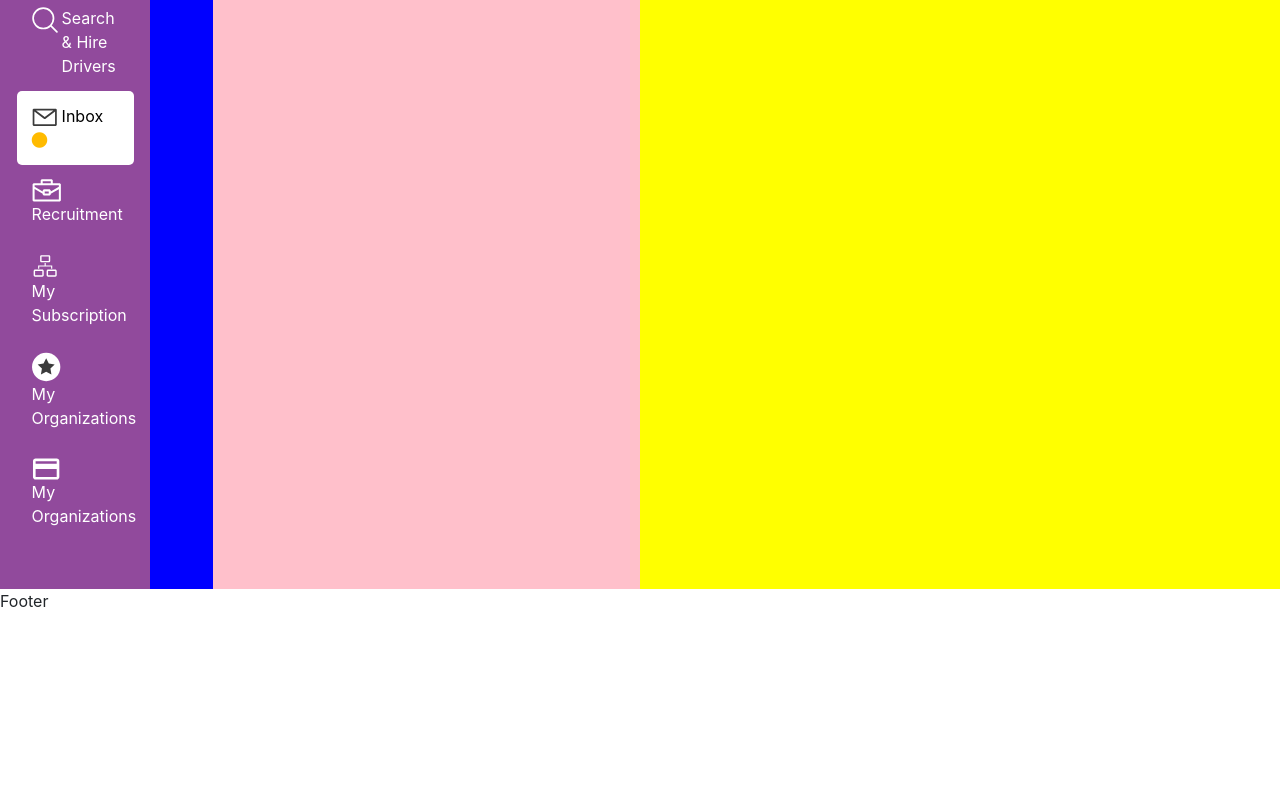
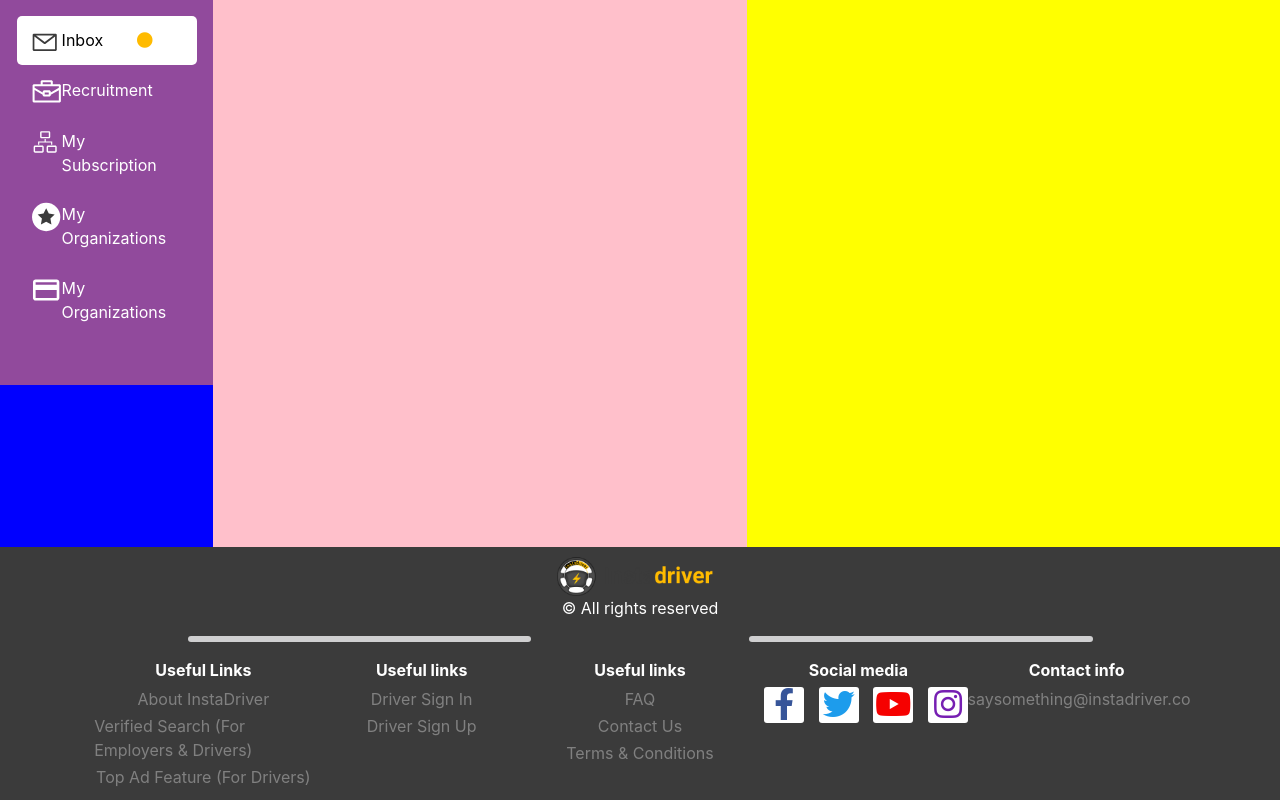
Before and after one commit to AbbyB97/FS_assignment, a React (Create React App) app: page / in a window 1280 px wide. Shown: the part 352-1152 px from the top of the page. Before the commit the page ends 965 px from the top, so only its background shows below. Built offline with nearby package versions, Linux system fonts and the light colour scheme.

Commit message:
added footer

```diff
--- a/src/App.js
+++ b/src/App.js
@@ -17,15 +17,15 @@ const App = () => {
       <hr />
       <div className="container-fluid">
         <Row>
-          <Col style={{backgroundColor:"blue"}} md={4} lg={2}>
+          <Col style={{backgroundColor:"blue"}} md={4} lg={3} xl={2}>
             <Sidebar />
           </Col>
-          <Col style={{ backgroundColor: "pink" }} md={3} lg={4}>
+          <Col style={{ height:"800px", backgroundColor: "pink" }} md={3} lg={4} xl={5}>
             <Searchbar />
             <Filter />
             <MessageList />
           </Col>
-          <Col style={{ backgroundColor: "yellow" }} md={5} lg={6}>
+          <Col style={{ backgroundColor: "yellow" }} md={5} lg={5} xl={5}>
             <Chatbox />
           </Col>
         </Row>
--- a/src/App.scss
+++ b/src/App.scss
@@ -1,5 +1,7 @@
 @import "./mediaquery.scss";
-
+body{
+  overflow-x: hidden;
+}
 .btn-mystyle {
   background-color: purple;
   color: white;
@@ -143,3 +145,15 @@ hr {
     // }
   }
 }
+
+.footer-div{
+background-color: #3b3b3b;
+hr{
+  margin-top: 0;
+  margin-bottom: 0;
+  padding: 0;
+  border: 0;
+  border-radius: 3px;
+  border-top: 6px solid #cfcfd0;
+}
+}
--- a/src/components/Footer.js
+++ b/src/components/Footer.js
@@ -1,12 +1,142 @@
 import React from "react";
+import { Row, Col } from "react-bootstrap";
+import Logo from "./widgets/Logo";
 const Footer = () => {
   return (
+    <div class="footer-div">
+      <Row md={12} style={{ justifyContent: "center", paddingTop: "0.5rem" }}>
+        <Logo />
+      </Row>
+      <p style={{ textAlign: "center", color: "white" }}>
+        &#169; All rights reserved
+      </p>
+      <Row>
+        <Col>
+          <hr style={{ marginLeft: "30%", marginRight: "15%" }}></hr>
+        </Col>
+        <Col>
+          <hr style={{ marginRight: "30%", marginLeft: "15%" }}></hr>
+        </Col>
+      </Row>
+      <div>
+        <Row className="mt-3 pb-2" style={{ justifyContent: "center" }}>
+          <Col md={2}>
+            <Row>
+              <p style={footerHeadStyle}>Useful Links</p>
+            </Row>
+            <Row>
+              <p style={footerLinkStyle}>About InstaDriver</p>
+            </Row>
+            <Row>
+              <p style={footerLinkStyle}>
+                Verified Search (For Employers & Drivers)
+              </p>
+            </Row>
 
-    <div>
-        Footer
+            <Row>
+              <p style={footerLinkStyle}>Top Ad Feature (For Drivers)</p>
+            </Row>
+          </Col>
+          <Col md={2}>
+            <Row>
+              <p style={footerHeadStyle}>Useful links</p>
+            </Row>
+            <Row>
+              <p style={footerLinkStyle}>Driver Sign In</p>
+            </Row>
+            <Row>
+              <p style={footerLinkStyle}>Driver Sign Up</p>
+            </Row>
+          </Col>
+          <Col md={2}>
+            <Row>
+              <p style={footerHeadStyle}>Useful links</p>
+            </Row>
+            <Row>
+              <p style={footerLinkStyle}>FAQ</p>
+            </Row>
+            <Row>
+              <p style={footerLinkStyle}>Contact Us</p>
+            </Row>
+            <Row>
+              <p style={footerLinkStyle}>Terms & Conditions</p>
+            </Row>
+          </Col>
+
+          <Col md={2}>
+            <Row>
+              <p style={footerHeadStyle}>Social media</p>
+            </Row>
+            <Row style={{ justifyContent: "center" }}>
+              <Col md={3}>
+                <div style={logoDiv}>
+                  <i
+                    style={{ color: "#375599" }}
+                    class="fab fa-facebook-f fa-2x"
+                  ></i>
+                </div>
+              </Col>
+              <Col md={3}>
+                <div style={logoDiv}>
+                  <i
+                    style={{ color: "#1d9cec" }}
+                    class="fab fa-twitter  fa-2x"
+                  ></i>
+                </div>
+              </Col>
+              <Col md={3}>
+                <div style={logoDiv}>
+                  <i
+                    style={{ color: "#f60100" }}
+                    class="fab fa-youtube fa-2x"
+                  ></i>
+                </div>
+              </Col>
+              <Col md={3}>
+                <div style={logoDiv}>
+                  <i
+                    style={{ color: "#761fb2" }}
+                    class="fab fa-instagram fa-2x"
+                  ></i>
+                </div>
+              </Col>
+            </Row>
+          </Col>
+          <Col md={2}>
+            <Row>
+              <p style={footerHeadStyle}>Contact info</p>
+            </Row>
+            <Row>
+              <p style={footerLinkStyle}>saysomething@instadriver.co</p>
+            </Row>
+          </Col>
+        </Row>
+      </div>
     </div>
-
   );
 };
 
+const footerLinkStyle = {
+  color: "gray",
+  marginBottom: "3px",
+  marginRight: "auto",
+  marginLeft: "auto",
+  cursor: "pointer",
+};
+const footerHeadStyle = {
+  fontWeight: "bold",
+  color: "white",
+  marginBottom: "5px",
+  marginLeft: "auto",
+  marginRight: "auto",
+};
+const logoDiv = {
+  borderRadius: "3px",
+  width: "2.5rem",
+  backgroundColor: "white",
+  textAlign: "center",
+  padding: "1px",
+  cursor:"pointer"
+};
+
 export default Footer;
--- a/src/components/Sidebar.js
+++ b/src/components/Sidebar.js
@@ -20,7 +20,7 @@ const Sidebar = () => {
   };
 
   return (
-    <Row style={{backgroundColor:"#914A9C"}} className="mr-5 pt-5 pb-5"  >
+    <Row style={{backgroundColor:"#914A9C"}} className="pt-5 pb-5"  >
       <Col md={12} sm={4} xs={6}>
         <Row onClick={() => sideBarClick(1)} className="side-bar-item">
           <Col md={2} xs={1}>
```
Also changed, not shown: 1 other file (tests, documents, lock files or other folders).
